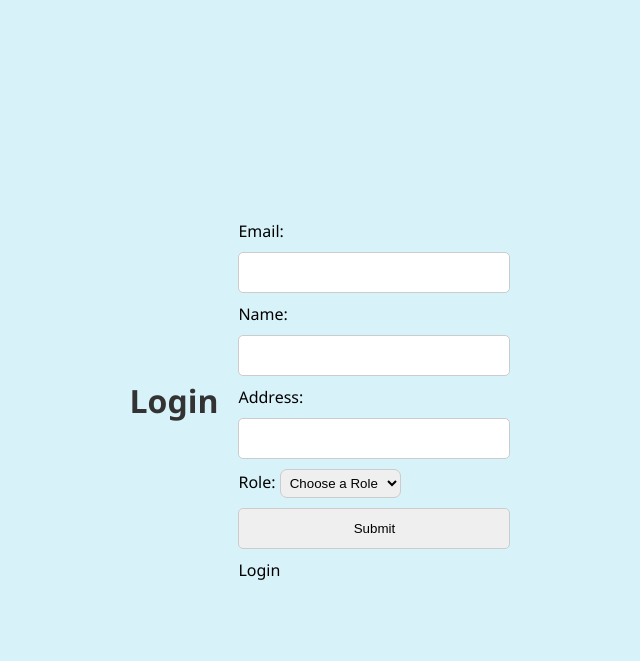
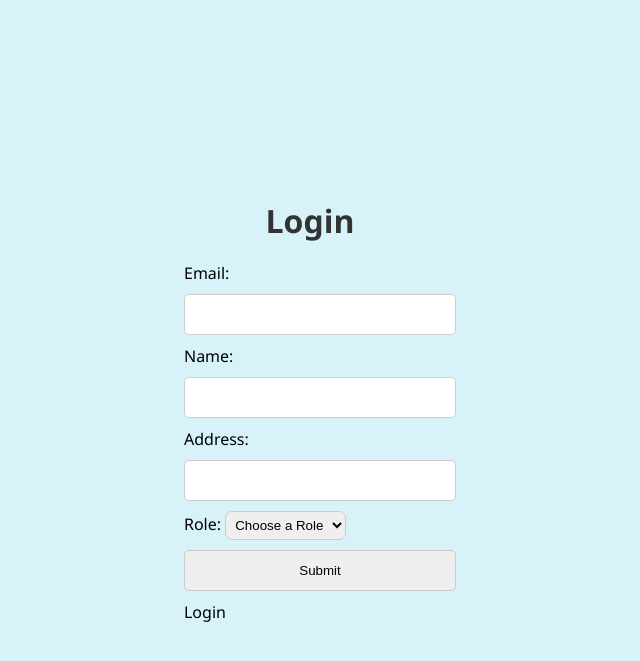
Before and after one commit to GarethFlandro/tinkerforchange, a Flask app: page / in a window 1280 px wide. Shown: the top 661 px of the page, without its empty margins (320-960 px from the left). Run offline with Flask 3, Linux system fonts and the light colour scheme.

Commit message:
Update index.html

```diff
--- a/templates/index.html
+++ b/templates/index.html
@@ -7,6 +7,7 @@
     <title>FMF Login</title>
 </head>
 <body style="background-color: #D7F2F9;">
+    <div class="login">
         <h1>Login</h1>
 
        <form id="loginForm" method="POST">
@@ -25,5 +26,6 @@
            </select><br>
            <input type="submit">Login</button>
        </form>
+    </div>
 </body>
 </html>
```
Lines whose indentation alone changed are shown as unchanged.
